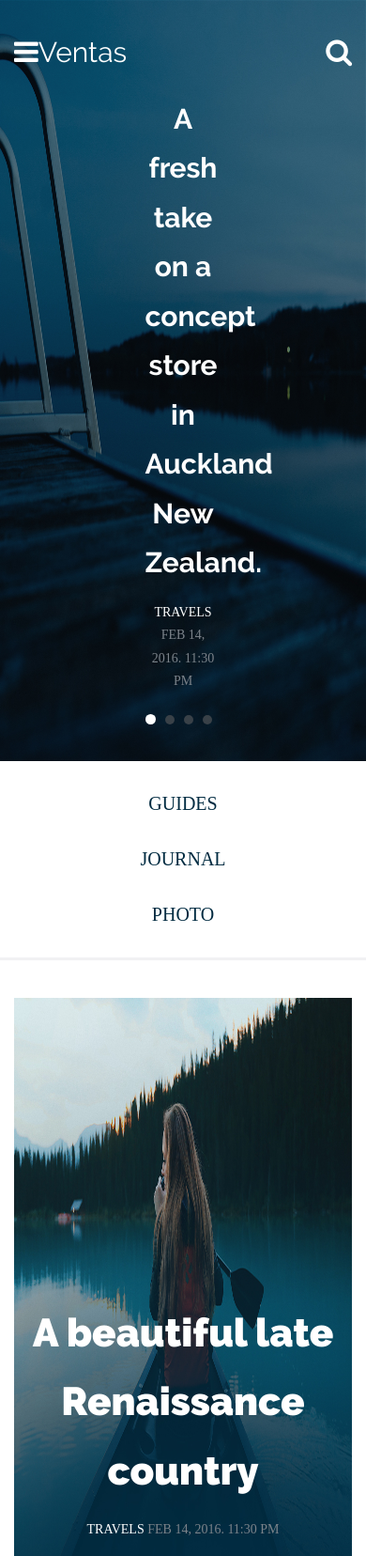
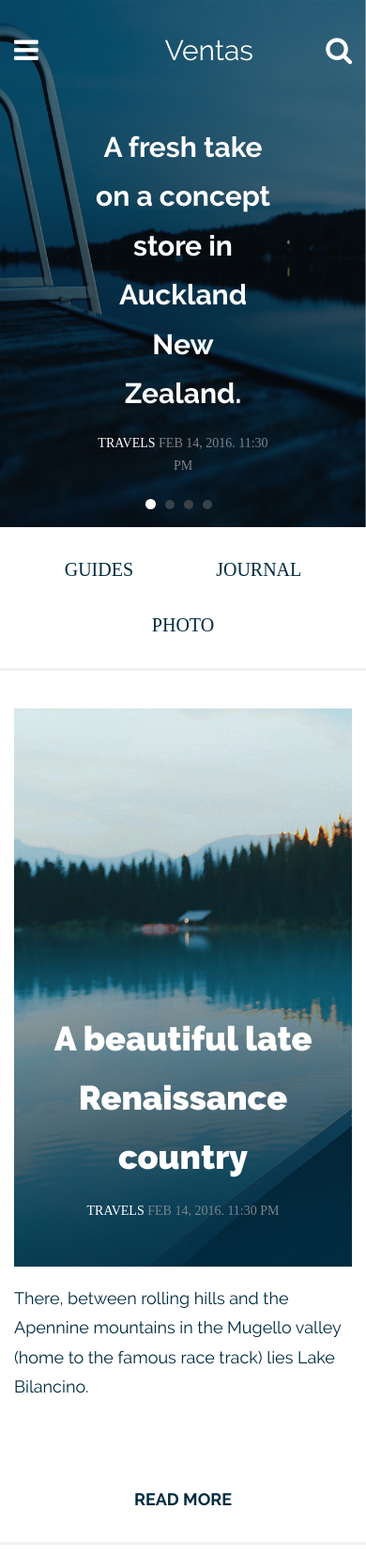
Before and after one commit to ladytwinty/free_mobile_app, a website: page app/top_news.html in a window 390 px wide. Shown: the top 1656 px of the page at 94% size. Drawn offline with nearby package versions, Linux system fonts and the light colour scheme; files that its build step writes are made by us from their sources; a web font is replaced by a local one.

Commit message:
finished second page

```diff
--- a/app/sass/_media.sass
+++ b/app/sass/_media.sass
@@ -9,13 +9,32 @@
 
 /* Medium Devices, Desktops */
 @media only screen and (max-width : 992px)
-	/**/
+	.nav_wrap
+		.navigation
+			ul
+				li
+					a
+						padding: 35px 50px
 
 
 /* Small Devices, Tablets */
 @media only screen and (max-width : 768px)
-	/**/
+	.banner
+		.owl-carousel
+			.banner_descr
+				width: 60%
 
+@media only screen and (max-width : 641px)
+	.nav_wrap
+		.navigation
+			ul
+				li
+					a
+						padding: 30px 30px
+
+	.jumbotron_wrap
+		.jumbo_title
+			font-size: 36px
 
 /* Extra Small Devices, Phones */
 @media only screen and (max-width : 480px)
@@ -48,7 +67,6 @@
 @media only screen and (min-width : 992px)
 	/**/
 
-
 /* Large Devices, Wide Screens */
 @media only screen and (min-width : 1200px)
 	/**/
--- a/app/sass/_topnews.sass
+++ b/app/sass/_topnews.sass
@@ -5,7 +5,7 @@ body
 	background-image: url("../img/bg_news.jpg")
 	background-repeat: no-repeat
 	background-size: 100% 100%
-	padding: 30px 0px
+	padding: 10px 0px
 	.header_wrap
 		font-size: 30px
 		margin-bottom: 5%
@@ -16,11 +16,9 @@ body
 		.logo_name
 			font-weight: 500
 			color: #fff
-			.text-center
-				text-align: center
-				margin: 0
-				p
-					margin: 0
+			text-align: center
+			position: absolute
+			left: 45%
 		.menu_icon
 			float: left
 		.search_icon
@@ -30,6 +28,11 @@ body
 			a
 				text-decoration: none
 				color: #fff
+				transition: .5s all
+				&:hover
+					color: #cacacc
+.banner
+	margin-top: 50px
 	.owl-carousel
 		margin: 0 auto
 		width: 90%
@@ -51,7 +54,7 @@ body
 		.banner_descr
 			font-weight: bold
 			font-size: 30px
-			width: 25%
+			width: 35%
 			margin: auto
 			.banner_date
 				text-transform: uppercase
@@ -66,7 +69,6 @@ body
 .nav_wrap
 	border-bottom: 3px solid #f1f1f3
 	.navigation
-		//padding: 10px 0px
 		ul
 			list-style-type: none
 			padding: 0px
@@ -89,11 +91,12 @@ body
 .jumbotron_wrap
 	background-image: url("../img/banner_img.jpg")
 	background-repeat: no-repeat
-	background-size: 100% 100%
+	background-size: cover
 	min-height: 594px
 	margin-top: 40px
 	text-align: center
 	padding-top: 320px
+	//width: 100%
 	.jumbo_title
 		font-weight: 900
 		color: #fff
@@ -107,16 +110,22 @@ body
 		span
 			color: #7c838a
 .footer
+	border-bottom: 3px solid #f1f1f3
 	p
 		color: #002b41
 		font-size: 18px
-		border-bottom: 3px solid #f1f1f3
 		padding-bottom: 40px
-	a
-		display: inline-block
-		text-decoration: none
-		text-transform: uppercase
-		color: #002b41
-		font-weight: 600
-		font-size: 18px
-		margin: 30px 0
+	.footer_link
+		text-align: center
+		a
+			display: inline-block
+			text-decoration: none
+			text-align: center
+			text-transform: uppercase
+			color: #002b41
+			font-weight: 600
+			font-size: 18px
+			margin: 30px 0
+			transition: .5s all
+			&:hover
+				color: #002bbf
--- a/app/sass/main.sass
+++ b/app/sass/main.sass
@@ -1,5 +1,5 @@
+@import "topnews"
 @import "libs"
-@import "topnews"
 @import "fonts"
 @import "vars"
 
@@ -47,11 +47,16 @@ body
 
 .logo
 	margin-top: 4%
+	a
+		text-decoration: none
 	img
 		display: block
 		max-width: 150px
 		height: auto
 		margin: 0 auto
+		transition: .5s all
+		&:hover
+			opacity: .8
 .title
 	margin-top: 5%
 	text-align: center
@@ -105,9 +110,4 @@ body
 	top: 50%
 	position: absolute
 
-
-
-
-
-
 @import "media"
--- a/app/top_news.html
+++ b/app/top_news.html
@@ -39,7 +39,7 @@
 					<a href="#"><i class="fa fa-bars" aria-hidden="true"></i></a>
 				</div>
 				<div class="logo_name">
-					<p class="text-center">Ventas</p>
+					Ventas
 				</div>
 				<div class="search_icon">
 					<a href="#"><i class="fa fa-search" aria-hidden="true"></i></a>
@@ -92,7 +92,7 @@
 	<div class="row">
 		<div class="col-md-12 col-sm-12 footer">
 			<p>There, between rolling hills and the Apennine mountains in the Mugello valley (home to the famous race track) lies Lake Bilancino.</p>
-			<a href="#">read more</a>
+			<div class="footer_link"><a href="#">read more</a></div>
 		</div>
 	</div>
 </div>
--- a/package.json
+++ b/package.json
@@ -23,5 +23,8 @@
     "gulp-uglify": "^2.1.0",
     "gulp-util": "^3.0.8",
     "vinyl-ftp": "^0.6.0"
+  },
+  "dependencies": {
+    "bourbon": "^4.3.4"
   }
 }
```
Also changed, not shown: app/index.html (+1 -1 lines).
